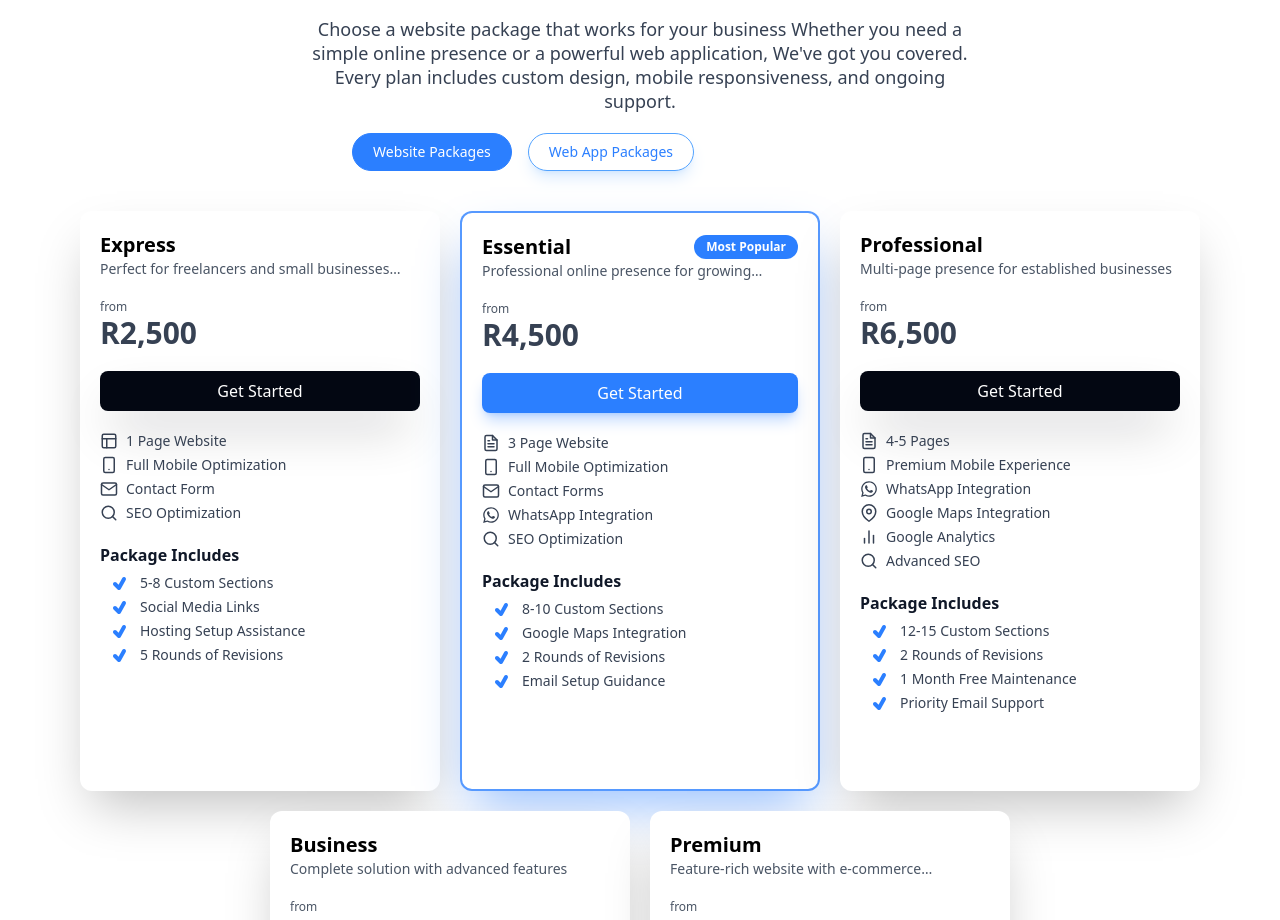
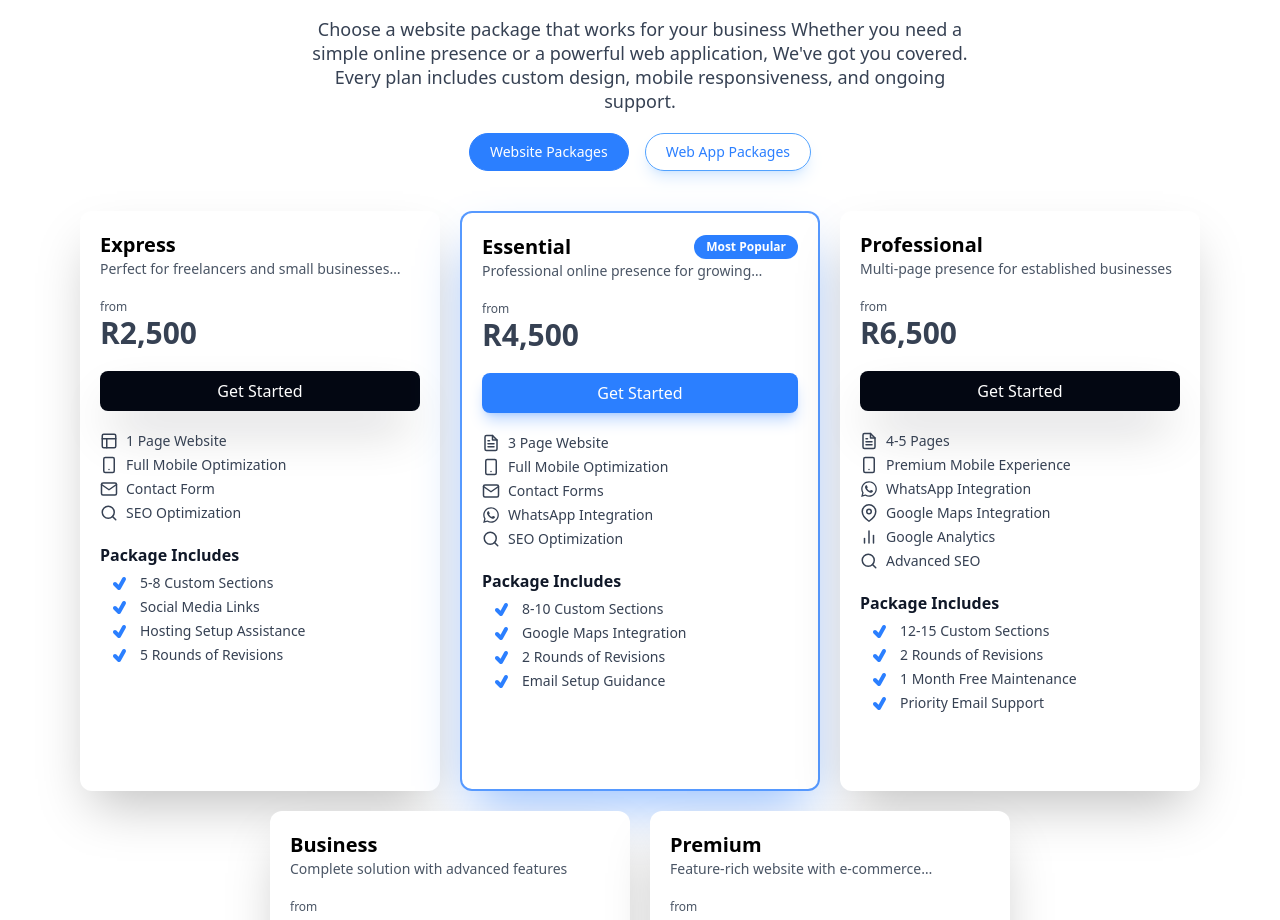
Before and after one commit to Kummirai/react-components, a Next.js app: page / in a window 1280 px wide. Shown: the part 1581-2501 px from the top of the page. Built offline with nearby package versions, Linux system fonts and the light colour scheme.

Commit message:
Fix alignment of heading buttons in pricing section

```diff
--- a/components/Pricing.jsx
+++ b/components/Pricing.jsx
@@ -252,7 +252,7 @@ function Pricing() {
           covered. Every plan includes custom design, mobile responsiveness, and
           ongoing support.
         </p>
-        <div className=" flex flex-col sm:flex-row w-3/4 gap-4">
+        <div className=" flex flex-col sm:justify-center sm:flex-row w-3/4 gap-4">
           {tabs.map((tab) => {
             return (
               <button
```
